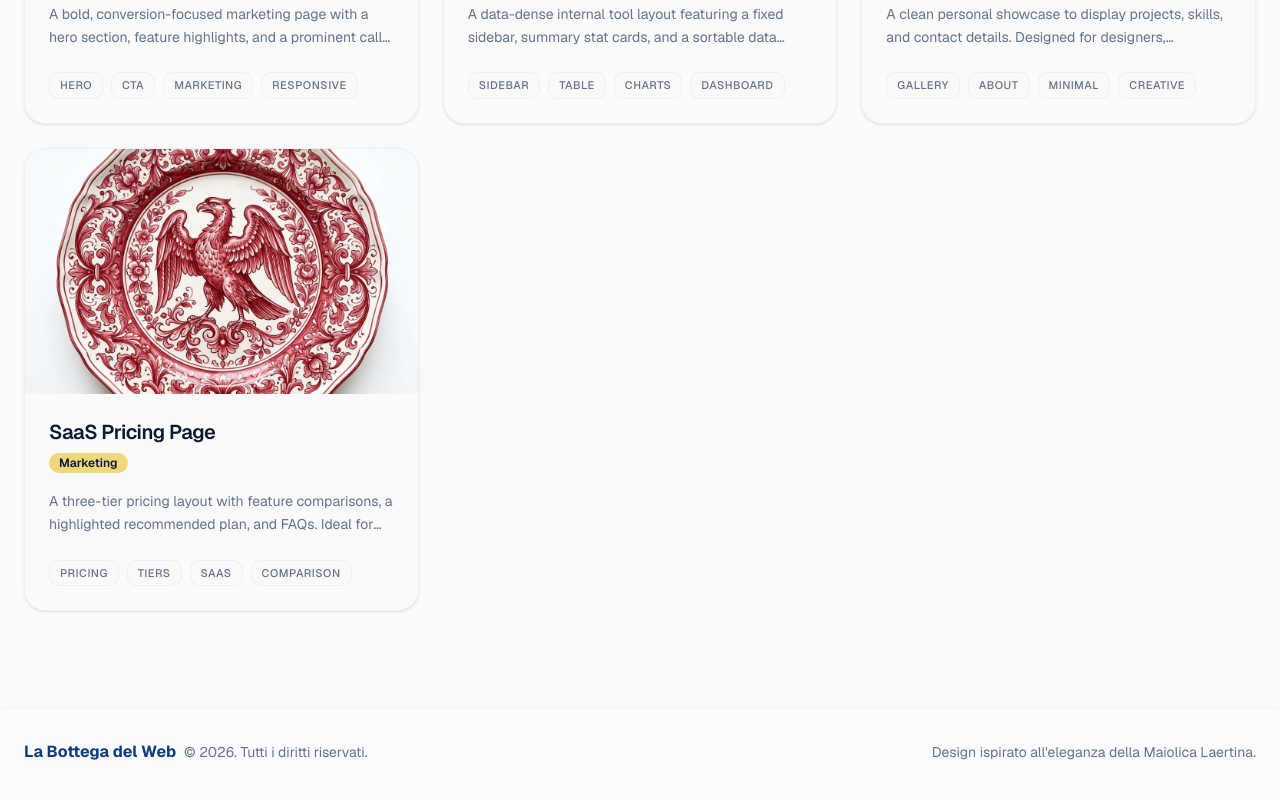
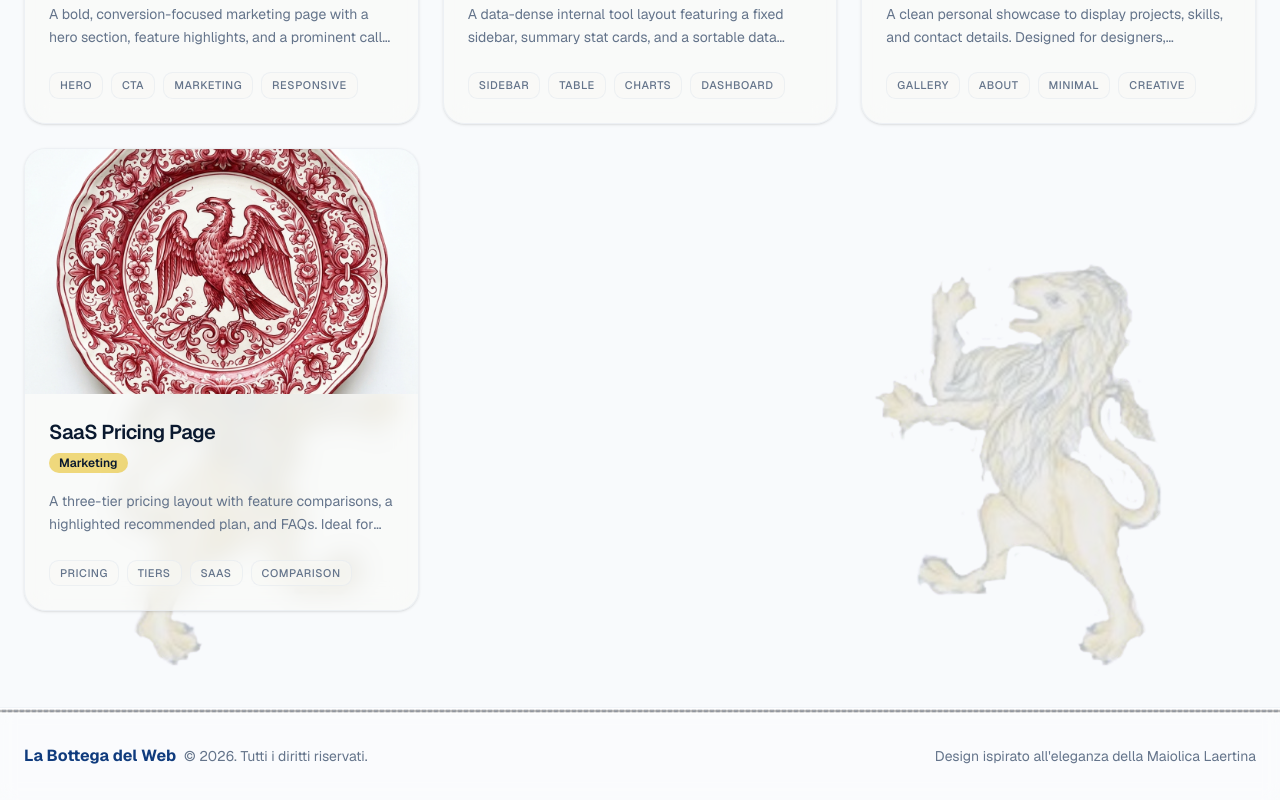
Before and after one commit to AngeLorenzo04/Temeplate-Catalog, a Next.js app: page / in a window 1280 px wide. Shown: the part 960-1760 px from the top of the page. Built offline with nearby package versions, Linux system fonts and the light colour scheme.

Commit message:
feat: add decorative lion background images to layout and update footer styling

```diff
--- a/app/layout.tsx
+++ b/app/layout.tsx
@@ -94,18 +94,29 @@ export default function RootLayout({
             <div className="h-[2px] w-full bg-gradient-to-r from-transparent via-primary to-transparent opacity-30" />
           </header>
 
-          <div className="flex-1 w-full flex flex-col">
+          <div className="flex-1 w-full flex flex-col relative z-10 overflow-hidden">
             {children}
+
+            {/* Elegant Maiolica Lions (More Visible) */}
+            <div className="absolute bottom-0 left-0 -z-10 opacity-30 dark:opacity-25 pointer-events-none transition-opacity">
+              <img src="/lion.png" alt="" className="w-64 sm:w-80 md:w-96 lg:w-[500px] h-auto scale-x-[-1]" />
+            </div>
+            <div className="absolute bottom-0 right-0 -z-10 opacity-30 dark:opacity-25 pointer-events-none transition-opacity">
+              <img src="/lion.png" alt="" className="w-64 sm:w-80 md:w-96 lg:w-[500px] h-auto" />
+            </div>
           </div>
 
-          <footer className="mt-auto border-t border-border/40 bg-card/30 backdrop-blur-sm">
-            <div className="mx-auto max-w-7xl px-6 py-8 flex flex-col md:flex-row items-center justify-between gap-4">
+          <footer className="mt-auto border-t border-border/40 bg-card/30 backdrop-blur-sm relative">
+            {/* Subtle Maiolica Ribbon Border */}
+            <div className="absolute top-0 left-0 w-full h-1.5 opacity-90" style={{ backgroundImage: 'url("/maiolica.png")', backgroundSize: 'contain', backgroundRepeat: 'repeat-x', backgroundPosition: 'center' }}></div>
+
+            <div className="mx-auto max-w-7xl px-6 py-8 flex flex-col md:flex-row items-center justify-between gap-4 mt-1">
               <div className="flex items-center gap-2">
                 <span className="font-bold text-primary">La Bottega del Web</span>
                 <span className="text-muted-foreground text-sm">© 2026. Tutti i diritti riservati.</span>
               </div>
-              <div className="text-sm text-muted-foreground">
-                Design ispirato all'eleganza della Maiolica Laertina.
+              <div className="text-sm text-muted-foreground flex items-center gap-2">
+                <span>Design ispirato all'eleganza della Maiolica Laertina</span>
               </div>
             </div>
           </footer>
```
Also changed, not shown: public/lion.png.
